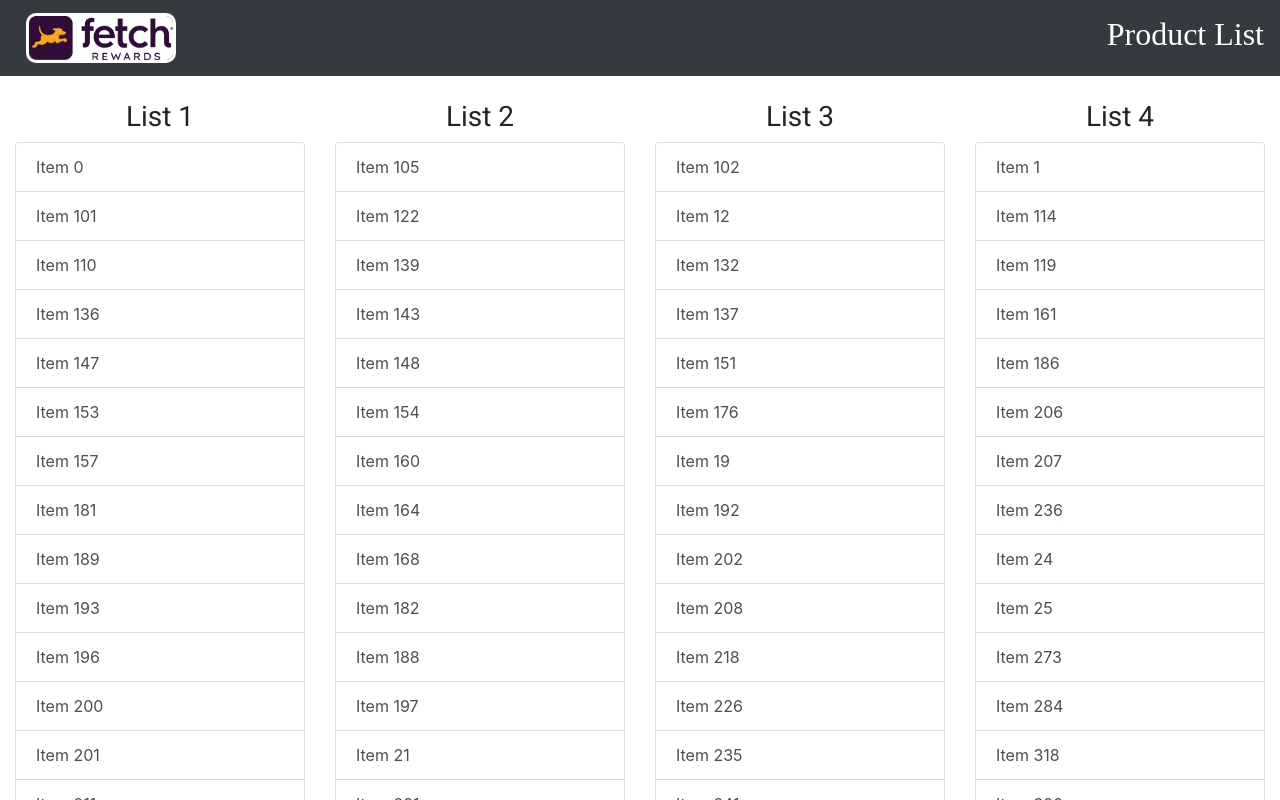
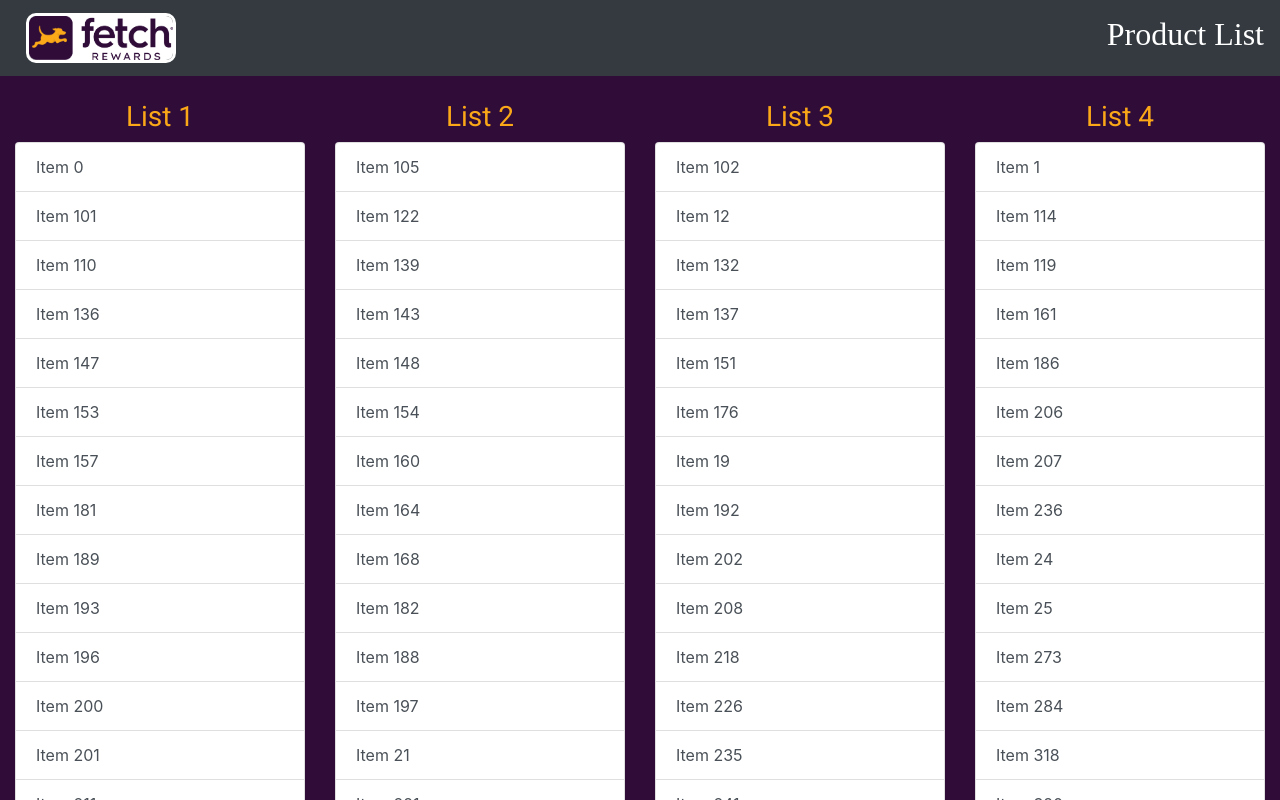
Before and after one commit to BenGrabowski/fetch-rewards, a React (Create React App) app: page / in a window 1280 px wide. Shown: the top 800 px of the page. Built offline with nearby package versions, Linux system fonts and the light colour scheme; a web font is replaced by a local one.

Commit message:
added README

```diff
--- a/src/index.css
+++ b/src/index.css
@@ -6,6 +6,11 @@ body {
     sans-serif;
   -webkit-font-smoothing: antialiased;
   -moz-osx-font-smoothing: grayscale;
+  background: #300C39;
+}
+
+html {
+    background: #300C39;
 }
 
 code {
@@ -25,21 +30,13 @@ code {
     border-radius: 10px;
 }
 
-/* nav {
-    margin: 25px 10px;
-    display: flex;
-    justify-content: flex-end;
-    align-items: center;
-    background: white;
-    position: fixed;
-} */
-
 h2 {
     font-family: 'Shrikhand', cursive;
 }
 
 h3 {
     font-family: 'Roboto', sans-serif;
+    color: #FBA818;
 }
 
 .row {
```
Also changed, not shown: 2 other files (tests, documents, lock files or other folders).
